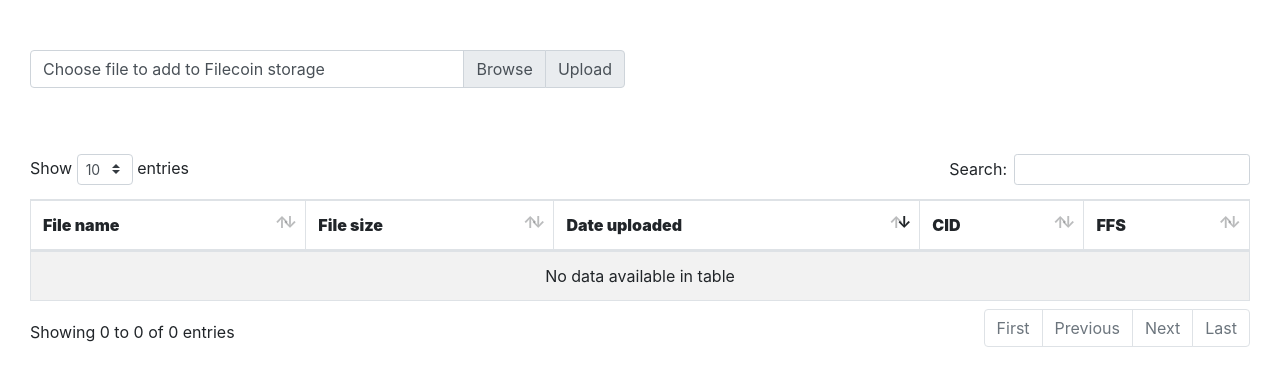
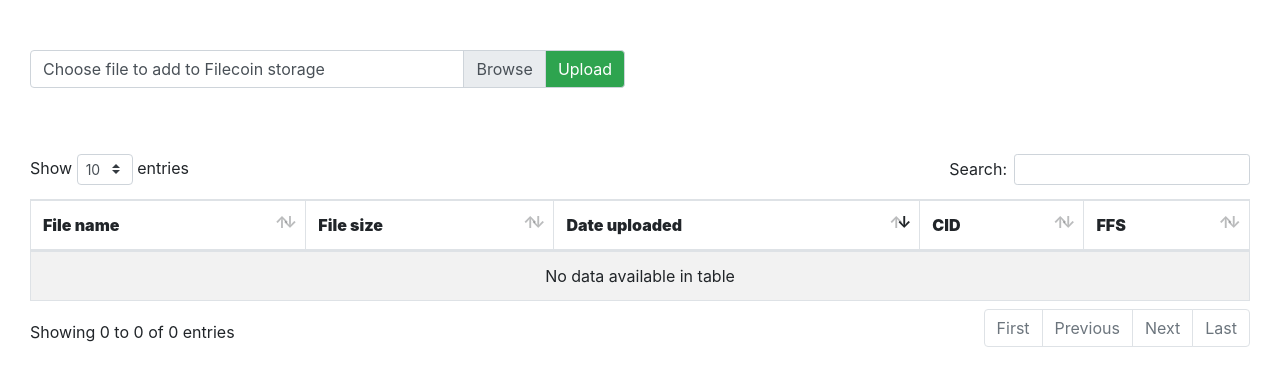
Before and after one commit to pygate/pygate-webapp, a Flask app: page / in a window 1280 px wide. Shown: the part 58-444 px from the top of the page. Run offline with Flask 2, Linux system fonts and the light colour scheme; data that the repository does not hold is empty; some libraries are stand-ins or nearby versions.

Commit message:
change button colour to green

```diff
--- a/pygate/static/css/style.css
+++ b/pygate/static/css/style.css
@@ -14,3 +14,8 @@
 .nav-item {
   margin: 0 10px;
 }
+
+#inputGroupFileAddon02 {
+  background-color: #2ea44f;
+  color: #FFF;
+}
--- a/pygate/templates/settings.html
+++ b/pygate/templates/settings.html
@@ -5,7 +5,7 @@
 <div class="container-fluid">
 
 <form action="{{url_for('new_ffs')}}" method="post">
-<button type="submit" class="btn btn-info" style="margin-bottom: 10px;">New FFS</button><br />
+<button type="submit" class="btn btn-success" style="margin-bottom: 10px;">New FFS</button><br />
 {{ form.default.label }}&nbsp;{{ form.default() }}
 </form>
 
```
